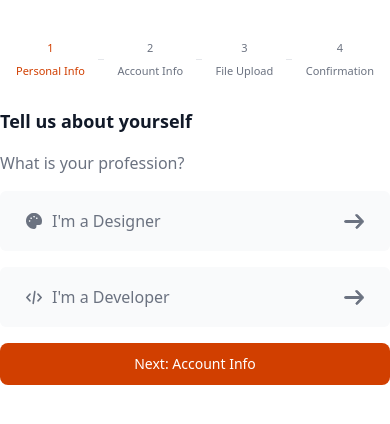
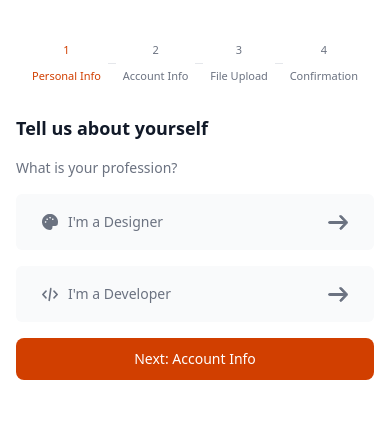
Before and after one commit to osas2211/meta4-multistep-form, a Next.js app: page / in a window 390 px wide. Shown: the top 424 px of the page. Built offline with nearby package versions, Linux system fonts and the light colour scheme.

Commit message:
finish up UI

```diff
--- a/app/page.tsx
+++ b/app/page.tsx
@@ -3,7 +3,7 @@ import Image from "next/image"
 
 export default function Home() {
   return (
-    <div className="py-10 md:pt-[15vh] min-h-screen text-[#111928]">
+    <div className="py-10 md:pt-[15vh] px-4 min-h-screen text-[#111928] md:text-[16px] text-sm">
       <MultiStepForm />
     </div>
   )
--- a/components/AccountDetails.tsx
+++ b/components/AccountDetails.tsx
@@ -49,7 +49,7 @@ export const AccountDetails = ({
         </h2>
         <div>
           <div className="my-4 md:mb-6">
-            <div className="grid md:grid-cols-2 gap-3 md:gap-5">
+            <div className="md:grid md:space-y-0 space-y-3 md:grid-cols-2 gap-3 md:gap-5">
               <FormLabel label="Full Name" name="fullname">
                 <Input placeholder="e.g. Bonnie Green" />
               </FormLabel>
--- a/components/Confirmation.tsx
+++ b/components/Confirmation.tsx
@@ -30,7 +30,7 @@ export const Confirmation = ({
         </div>
         <div>
           <div className="my-4 md:mb-6">
-            <div className="grid md:grid-cols-2 gap-3 md:gap-5 pb-5 md:pb-8 border-b-[1px] border-b-[#E5E7EB]">
+            <div className="md:grid md:space-y-0 space-y-3 md:grid-cols-2 gap-3 md:gap-5 pb-5 md:pb-8 border-b-[1px] border-b-[#E5E7EB]">
               <div className="col-span-2">
                 <img
                   src={"/next.svg"}
--- a/components/MultiStepForm.tsx
+++ b/components/MultiStepForm.tsx
@@ -46,7 +46,7 @@ export const MultiStepForm = () => {
                 </div>
                 {index < formHeadings.length - 1 && (
                   <div
-                    className={`md:w-16 w-[6px] h-[1px] ${
+                    className={`md:w-16 w-[8px] h-[1px] ${
                       isPrev ? "bg-primary" : "bg-[#E5E7EB]"
                     }`}
                     // key={`${index}-line`}
```
